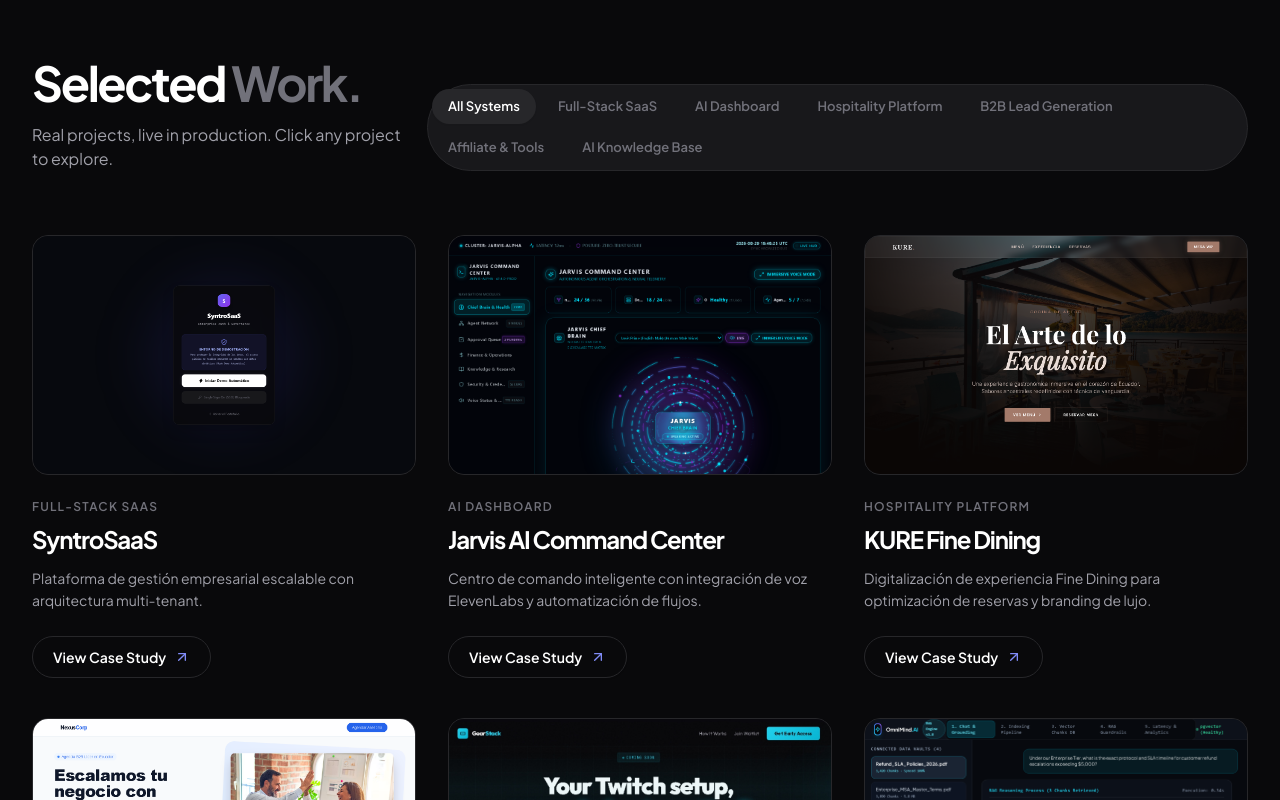
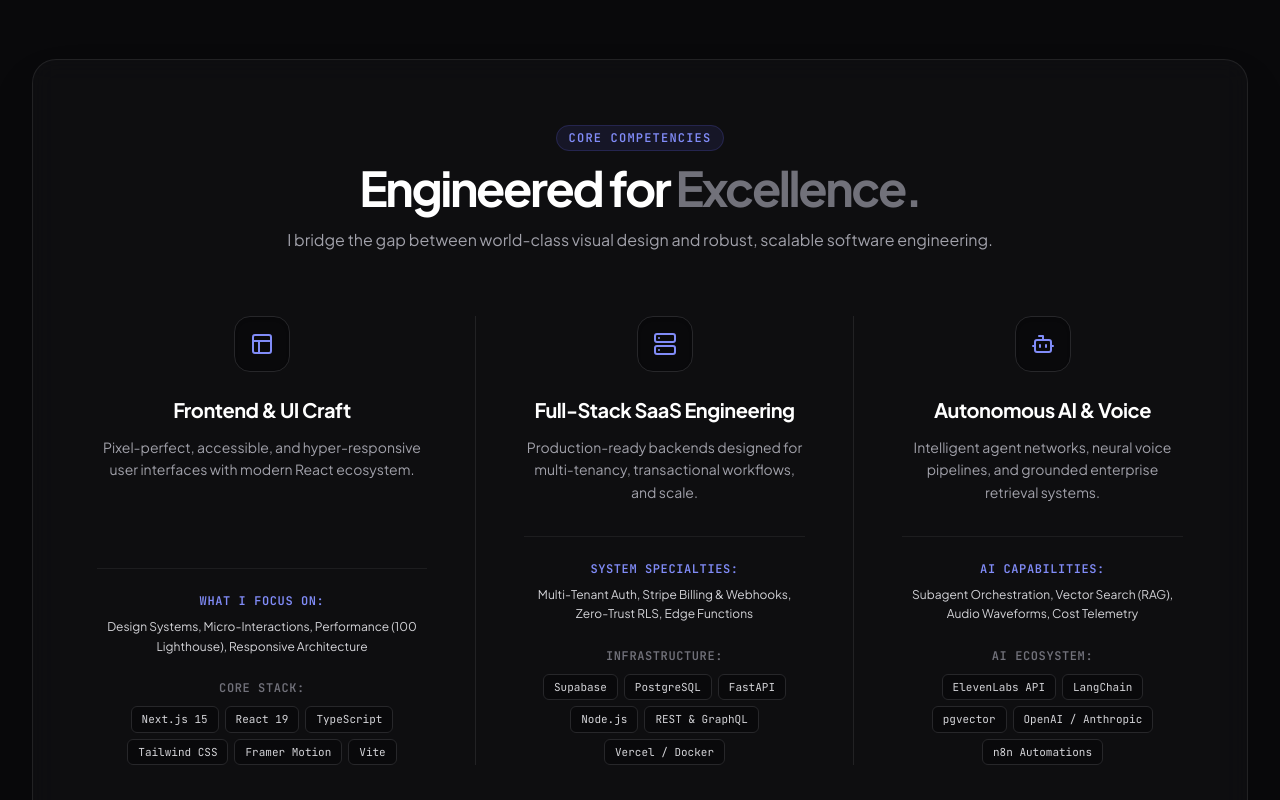
Before and after one commit to Axl07s/portfolio-axel, a React (Vite) app: page / in a window 1280 px wide. Shown: the part 860-1660 px from the top of the page. Built offline with nearby package versions, Linux system fonts and the light colour scheme.

Commit message:
feat: implement Matt Farley + Van Holtz dual pattern without category filters

```diff
--- a/src/App.tsx
+++ b/src/App.tsx
@@ -1,28 +1,15 @@
-import { useState, useMemo } from 'react';
+import { useState } from 'react';
 import { Navbar } from './components/Navbar';
 import { Hero } from './components/Hero';
+import { DisciplinesSection } from './components/DisciplinesSection';
 import { ProjectCard } from './components/ProjectCard';
 import { ProjectModal } from './components/ProjectModal';
-import { TechStackSection } from './components/TechStackSection';
-import { CertificationsSection } from './components/CertificationsSection';
-import { EcuadorB2BSection } from './components/EcuadorB2BSection';
 import { ContactSection } from './components/ContactSection';
 import { Footer } from './components/Footer';
 import { PORTFOLIO_PROJECTS, type Project } from './data/portfolioData';
 
 export function App() {
   const [selectedProject, setSelectedProject] = useState<Project | null>(null);
-  const [activeCategory, setActiveCategory] = useState<string>('all');
-
-  const categories = useMemo(() => {
-    const cats = new Set(PORTFOLIO_PROJECTS.map(p => p.category));
-    return ['all', ...cats];
-  }, []);
-
-  const filteredProjects = useMemo(() => {
-    if (activeCategory === 'all') return PORTFOLIO_PROJECTS;
-    return PORTFOLIO_PROJECTS.filter(p => p.category === activeCategory);
-  }, [activeCategory]);
 
   return (
     <div className="min-h-screen flex flex-col bg-zinc-950 text-zinc-100 selection:bg-indigo-500/30 selection:text-white">
@@ -36,41 +23,28 @@
       {/* Hero Section */}
       <Hero />
 
-      {/* Featured Projects Section */}
+      {/* Matt Farley 3-Pillars Disciplines */}
+      <DisciplinesSection />
+
+      {/* Featured Projects Showcase (Clean, No Filters) */}
       <section id="projects" className="py-24 px-4 sm:px-6 lg:px-8 max-w-7xl mx-auto w-full">
 
         {/* Section Header */}
-        <div className="flex flex-col md:flex-row md:items-end justify-between gap-6 mb-16">
-          <div className="space-y-4 max-w-2xl">
-            <h2 className="text-4xl sm:text-5xl font-bold tracking-tighter text-white">
-              Selected <span className="text-zinc-500">Work.</span>
-            </h2>
-            <p className="text-base text-zinc-400">
-              Real projects, live in production. Click any project to explore.
-            </p>
-          </div>
-
-          {/* Category Filters */}
-          <div className="flex flex-wrap gap-1.5 p-1 rounded-full bg-zinc-900 border border-zinc-800">
-            {categories.map((cat) => (
-              <button
-                key={cat}
-                onClick={() => setActiveCategory(cat)}
-                className={`px-4 py-2 rounded-full text-[13px] font-semibold transition-all ${
-                  activeCategory === cat
-                    ? 'bg-zinc-800 text-white shadow-sm'
-                    : 'text-zinc-500 hover:text-zinc-300 hover:bg-zinc-800/50'
-                }`}
-              >
-                {cat === 'all' ? 'All Systems' : cat}
-              </button>
-            ))}
-          </div>
+        <div className="text-center max-w-3xl mx-auto mb-16 space-y-4">
+          <span className="text-xs font-mono uppercase tracking-widest text-indigo-400 font-semibold px-3 py-1 rounded-full bg-indigo-500/10 border border-indigo-500/20">
+            Selected Work
+          </span>
+          <h2 className="text-3xl sm:text-5xl font-bold tracking-tighter text-white">
+            Crafted for <span className="text-zinc-500">Production.</span>
+          </h2>
+          <p className="text-sm sm:text-base text-zinc-400">
+            Real enterprise software, SaaS platforms, and AI systems deployed live in production.
+          </p>
         </div>
 
-        {/* Projects Grid */}
+        {/* Projects Grid (Clean 6 Projects) */}
         <div className="grid grid-cols-1 md:grid-cols-2 lg:grid-cols-3 gap-8">
-          {filteredProjects.map((project) => (
+          {PORTFOLIO_PROJECTS.map((project) => (
             <ProjectCard
               key={project.id}
               project={project}
@@ -81,22 +55,13 @@
 
       </section>
 
-      {/* Tech Stack Matrix */}
-      <TechStackSection />
-
-      {/* Verified Certifications */}
-      <CertificationsSection />
-
-      {/* Ecuador Local B2B Enterprise Section */}
-      <EcuadorB2BSection />
-
       {/* Direct Contact Section */}
       <ContactSection />
 
       {/* Footer */}
       <Footer />
 
-      {/* Project Deep Dive Modal */}
+      {/* Van Holtz 60/40 Deep Dive Modal */}
       <ProjectModal
         project={selectedProject}
         onClose={() => setSelectedProject(null)}
--- /dev/null
+++ b/src/components/DisciplinesSection.tsx
@@ -0,0 +1,89 @@
+import React from 'react';
+import { Layout, Server, Bot } from 'lucide-react';
+
+export const DisciplinesSection: React.FC = () => {
+  const disciplines = [
+    {
+      icon: <Layout className="w-6 h-6 text-indigo-400" />,
+      title: 'Frontend & UI Craft',
+      tagline: 'Pixel-perfect, accessible, and hyper-responsive user interfaces with modern React ecosystem.',
+      skillsTitle: 'What I focus on:',
+      skills: 'Design Systems, Micro-Interactions, Performance (100 Lighthouse), Responsive Architecture',
+      toolsTitle: 'Core Stack:',
+      tools: ['Next.js 15', 'React 19', 'TypeScript', 'Tailwind CSS', 'Framer Motion', 'Vite'],
+    },
+    {
+      icon: <Server className="w-6 h-6 text-indigo-400" />,
+      title: 'Full-Stack SaaS Engineering',
+      tagline: 'Production-ready backends designed for multi-tenancy, transactional workflows, and scale.',
+      skillsTitle: 'System Specialties:',
+      skills: 'Multi-Tenant Auth, Stripe Billing & Webhooks, Zero-Trust RLS, Edge Functions',
+      toolsTitle: 'Infrastructure:',
+      tools: ['Supabase', 'PostgreSQL', 'FastAPI', 'Node.js', 'REST & GraphQL', 'Vercel / Docker'],
+    },
+    {
+      icon: <Bot className="w-6 h-6 text-indigo-400" />,
+      title: 'Autonomous AI & Voice',
+      tagline: 'Intelligent agent networks, neural voice pipelines, and grounded enterprise retrieval systems.',
+      skillsTitle: 'AI Capabilities:',
+      skills: 'Subagent Orchestration, Vector Search (RAG), Audio Waveforms, Cost Telemetry',
+      toolsTitle: 'AI Ecosystem:',
+      tools: ['ElevenLabs API', 'LangChain', 'pgvector', 'OpenAI / Anthropic', 'n8n Automations'],
+    },
+  ];
+
+  return (
+    <section id="disciplines" className="py-24 px-4 sm:px-6 lg:px-8 max-w-7xl mx-auto w-full">
+      <div className="rounded-3xl border border-zinc-800/80 bg-zinc-900/40 backdrop-blur-md overflow-hidden p-8 sm:p-12 lg:p-16 shadow-2xl">
+        <div className="text-center max-w-3xl mx-auto mb-16 space-y-4">
+          <span className="text-xs font-mono uppercase tracking-widest text-indigo-400 font-semibold px-3 py-1 rounded-full bg-indigo-500/10 border border-indigo-500/20">
+            Core Competencies
+          </span>
+          <h2 className="text-3xl sm:text-5xl font-bold tracking-tighter text-white">
+            Engineered for <span className="text-zinc-500">Excellence.</span>
+          </h2>
+          <p className="text-sm sm:text-base text-zinc-400 leading-relaxed">
+            I bridge the gap between world-class visual design and robust, scalable software engineering.
+          </p>
+        </div>
+
+        <div className="grid grid-cols-1 md:grid-cols-3 gap-8 lg:gap-12 divide-y md:divide-y-0 md:divide-x divide-zinc-800/80">
+          {disciplines.map((d, i) => (
+            <div key={i} className={`flex flex-col text-center items-center ${i > 0 ? 'pt-8 md:pt-0 md:pl-8 lg:pl-12' : ''}`}>
+              <div className="w-14 h-14 rounded-2xl bg-zinc-950 border border-zinc-800 flex items-center justify-center mb-6 shadow-inner">
+                {d.icon}
+              </div>
+              <h3 className="text-xl font-bold text-white mb-3 tracking-tight">{d.title}</h3>
+              <p className="text-sm text-zinc-400 leading-relaxed mb-8 flex-1">{d.tagline}</p>
+
+              <div className="w-full space-y-6 pt-6 border-t border-zinc-800/60">
+                <div>
+                  <h4 className="text-xs font-mono font-semibold uppercase tracking-wider text-indigo-400 mb-2">
+                    {d.skillsTitle}
+                  </h4>
+                  <p className="text-xs text-zinc-300 leading-relaxed">{d.skills}</p>
+                </div>
+
+                <div>
+                  <h4 className="text-xs font-mono font-semibold uppercase tracking-wider text-zinc-500 mb-2.5">
+                    {d.toolsTitle}
+                  </h4>
+                  <div className="flex flex-wrap justify-center gap-1.5">
+                    {d.tools.map((tool, tIdx) => (
+                      <span
+                        key={tIdx}
+                        className="text-[11px] font-mono px-2.5 py-1 rounded-md bg-zinc-950 text-zinc-300 border border-zinc-800"
+                      >
+                        {tool}
+                      </span>
+                    ))}
+                  </div>
+                </div>
+              </div>
+            </div>
+          ))}
+        </div>
+      </div>
+    </section>
+  );
+};
--- a/src/components/ProjectCard.tsx
+++ b/src/components/ProjectCard.tsx
@@ -1,6 +1,6 @@
 import React from 'react';
 import type { Project } from '../data/portfolioData';
-import { ArrowUpRight } from 'lucide-react';
+import { ArrowUpRight, ExternalLink } from 'lucide-react';
 
 interface ProjectCardProps {
   project: Project;
@@ -12,38 +12,82 @@
 
   return (
     <div
-      className="group relative flex flex-col cursor-pointer transition-all duration-300 h-full"
+      className="group relative rounded-2xl overflow-hidden cursor-pointer transition-all duration-500 bg-zinc-900 border border-zinc-800 hover:border-indigo-500/50 hover:shadow-2xl hover:shadow-indigo-500/10 flex flex-col"
       onClick={() => onSelect(project)}
     >
-      {/* Screenshot Frame */}
-      <div className="relative aspect-[16/10] w-full overflow-hidden rounded-2xl bg-zinc-900 border border-zinc-800 transition-colors duration-300 group-hover:border-zinc-700">
+      {/* Studio Browser Window Chrome (Van Holtz / Dunks touch) */}
+      <div className="h-9 px-4 bg-zinc-950/90 border-b border-zinc-800/80 flex items-center justify-between select-none shrink-0">
+        <div className="flex items-center gap-1.5">
+          <div className="w-2.5 h-2.5 rounded-full bg-zinc-700/80 group-hover:bg-rose-500/80 transition-colors" />
+          <div className="w-2.5 h-2.5 rounded-full bg-zinc-700/80 group-hover:bg-amber-500/80 transition-colors" />
+          <div className="w-2.5 h-2.5 rounded-full bg-zinc-700/80 group-hover:bg-emerald-500/80 transition-colors" />
+        </div>
+        <div className="text-[11px] font-mono text-zinc-500 truncate max-w-[160px]">
+          {project.title.toLowerCase().replace(/\s+/g, '-')}.app
+        </div>
+        <div className="w-8" />
+      </div>
+
+      {/* Main Canvas / Screenshot (16:10) */}
+      <div className="relative aspect-[16/10] w-full overflow-hidden bg-zinc-950">
         <img
           src={mainImage}
           alt={project.title}
-          className="w-full h-full object-cover object-top transition-transform duration-700 ease-out group-hover:scale-[1.02]"
+          className="w-full h-full object-cover object-top transition-transform duration-700 ease-out group-hover:scale-105"
           loading="lazy"
         />
-        {/* Subtle hover overlay */}
-        <div className="absolute inset-0 bg-black/0 group-hover:bg-black/10 transition-colors duration-300" />
-      </div>
 
-      {/* Content */}
-      <div className="pt-6 pb-2 flex flex-col flex-1">
-        <span className="text-xs font-semibold uppercase tracking-widest text-zinc-500 mb-2 block">
+        {/* Matt Farley Interactive Hover Overlay */}
+        <div className="hidden sm:flex absolute inset-0 flex-col items-center justify-center text-center p-6 sm:p-8 bg-zinc-950/95 backdrop-blur-md opacity-0 group-hover:opacity-100 transition-all duration-300 ease-out">
+          <span className="text-[11px] font-mono uppercase tracking-widest text-indigo-400 font-semibold mb-2 px-3 py-1 rounded-full bg-indigo-500/10 border border-indigo-500/20">
             {project.category}
           </span>
           <h3 className="text-2xl font-bold text-white mb-3 tracking-tighter">
             {project.title}
           </h3>
-        <p className="text-zinc-400 text-sm leading-relaxed mb-6 flex-1">
+          <p className="text-sm text-zinc-300 leading-relaxed max-w-sm mb-6 font-normal">
             {project.description}
           </p>
 
-        {/* Minimalist Pill CTA */}
-        <div className="mt-auto">
-          <div className="inline-flex items-center gap-2 px-5 py-2.5 rounded-full border border-zinc-800 bg-zinc-950 group-hover:bg-zinc-900 group-hover:border-indigo-500/50 text-white text-sm font-semibold transition-all duration-200 shadow-sm">
+          <div className="flex items-center gap-3">
+            <button
+              type="button"
+              onClick={(e) => {
+                e.stopPropagation();
+                onSelect(project);
+              }}
+              className="inline-flex items-center gap-2 px-5 py-2.5 rounded-full bg-white hover:bg-zinc-200 text-black text-xs font-bold transition-all active:scale-95 shadow-lg"
+            >
               <span>View Case Study</span>
-            <ArrowUpRight className="w-4 h-4 text-indigo-400 group-hover:text-indigo-300 transition-colors" />
+              <ArrowUpRight className="w-3.5 h-3.5" />
+            </button>
+
+            {project.liveUrl && project.liveUrl !== '#' && (
+              <a
+                href={project.liveUrl}
+                target="_blank"
+                rel="noopener noreferrer"
+                onClick={(e) => e.stopPropagation()}
+                className="inline-flex items-center gap-2 px-4 py-2.5 rounded-full bg-zinc-900 hover:bg-zinc-800 border border-zinc-700 text-zinc-200 text-xs font-semibold transition-all hover:text-white"
+              >
+                <span>Live Site</span>
+                <ExternalLink className="w-3.5 h-3.5" />
+              </a>
+            )}
+          </div>
+        </div>
+
+        {/* Persistent Mobile Card Info (Fallback for small screens) */}
+        <div className="sm:hidden p-4 bg-zinc-950 border-t border-zinc-800 flex items-center justify-between">
+          <div>
+            <span className="text-[10px] font-mono uppercase tracking-wider text-indigo-400 font-semibold block">
+              {project.category}
+            </span>
+            <h4 className="text-sm font-bold text-white">{project.title}</h4>
+          </div>
+          <div className="flex items-center gap-1 text-xs font-semibold text-indigo-400">
+            <span>Explore</span>
+            <ArrowUpRight className="w-3.5 h-3.5" />
           </div>
         </div>
       </div>
```
Lines whose indentation alone changed are shown as unchanged.
